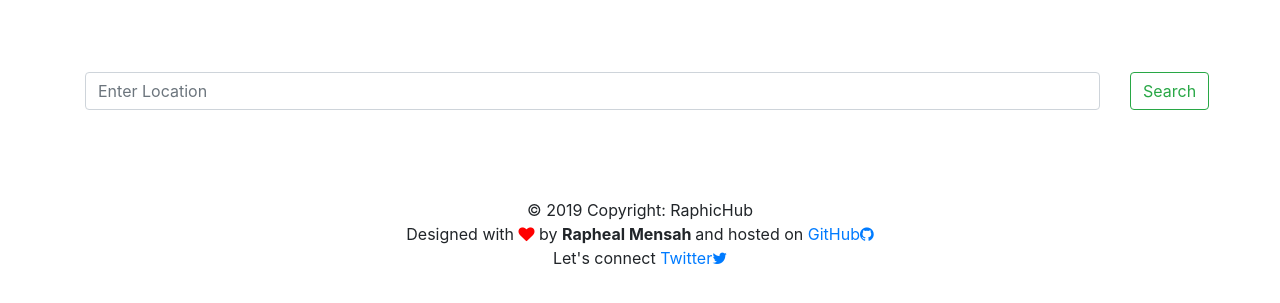
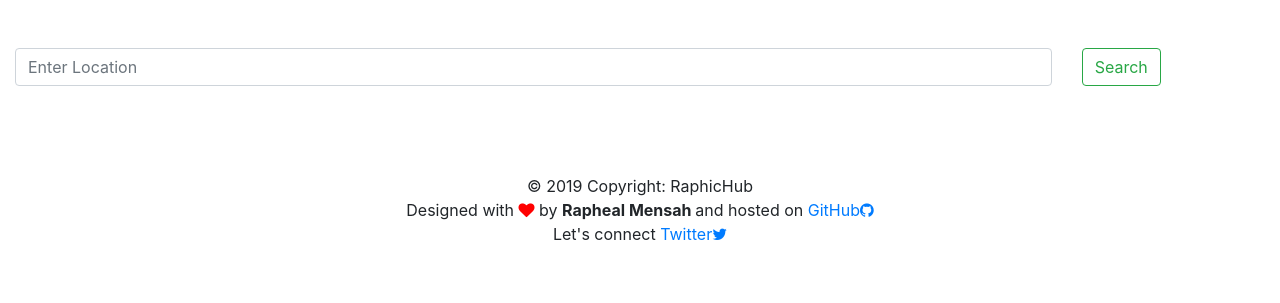
Before and after one commit to ralphmensah/weather, a Flask app: page / in a window 1280 px wide. Shown: the part 56-359 px from the top of the page. Run offline with Flask 2, Linux system fonts and the light colour scheme; some libraries are stand-ins or nearby versions.

Commit message:
fixing responsivity

```diff
--- a/templates/index.html
+++ b/templates/index.html
@@ -1,29 +1,36 @@
 {% extends "layout.html" %}
 {% block content %}
 
-      <section class="section mt-md-4">
-      <div class="container">
+      <section class="container-fluid mt-md-6">
+
         <br/>
         <br/>
         <form  method="POST" >
 
-         <div class="row">
-                <div class="col-md-11 col-sm-10 col-xs-3">
+         <div class="row no-gutter">
+                <div class="col-10">
                  <input class="input form-control" type="search" name="city" placeholder="Enter Location"/>
                 </div>
-         <div class="col-md-1 col-sm-2 col-xs-3">
+                <div class="col-2">
+                        <!-- <span class="input-group-btn">
+                                <button type='submit' class='btn btn-default'>
+                                  <span class='glyphicon glyphicon-search'></span>
+                                </button>
+                              </span> -->
+                <span class="input-group-btn">
                 <button class="btn btn-outline-success" type="submit">Search</button>
-        </div>
+                </span>
+            </div>
             </div>
         </form>
         <br/>
         <br/>
-      </div>
+
     </section>
 
     {%for weather in data%}
     <section class="section m-md-4 m-4">
-        <div class="container bg-info rounded-lg text-white  font-weight-light">
+        <div class="container bg-info rounded text-white  font-weight-light">
             <div class="p-2 ">
 
                 <h3 class="text-capitalize" >{{weather.city}}</h3>
--- a/templates/layout.html
+++ b/templates/layout.html
@@ -6,6 +6,8 @@
     <meta charset="utf-8">
     <meta name="viewport" content="width=device-width, initial-scale=1, shrink-to-fit=no">
 
+
+    <!-- <link href="{{url_for('static',filename='bootstrap/css/bootstrap.min.css')}}" rel="stylesheet" > -->
     <link href="//maxcdn.bootstrapcdn.com/bootstrap/4.1.1/css/bootstrap.min.css" rel="stylesheet" id="bootstrap-css">
     <script src="//maxcdn.bootstrapcdn.com/bootstrap/4.1.1/js/bootstrap.min.js"></script>
     <script src="//cdnjs.cloudflare.com/ajax/libs/jquery/3.2.1/jquery.min.js"></script>
@@ -20,11 +22,12 @@
     <link rel="stylesheet" href="https://cdnjs.cloudflare.com/ajax/libs/font-awesome/4.7.0/css/font-awesome.min.css">
 </head>
 <body>
-        <nav class="navbar  navbar-expand-sm-md-lg-xl  font-weight-lighter" style="background-color: rgba(5, 150, 155, 0.781)">
 
-                <!-- <h1 class="text-white navbar-brand href='{{url_for('index')}}' ">What's the weather like!</h1> -->
+        <nav class="navbar  navbar-expand-sm  font-weight-lighter" style="background-color: rgba(5, 150, 155, 0.781)">
+
                 <a class="navbar-brand text-white" href="{{url_for('index')}}">What's the weather like!</a>
         </nav>
+
     {%block content%}{%endblock%}
 
 
```
Also changed, not shown: 1 other file.
